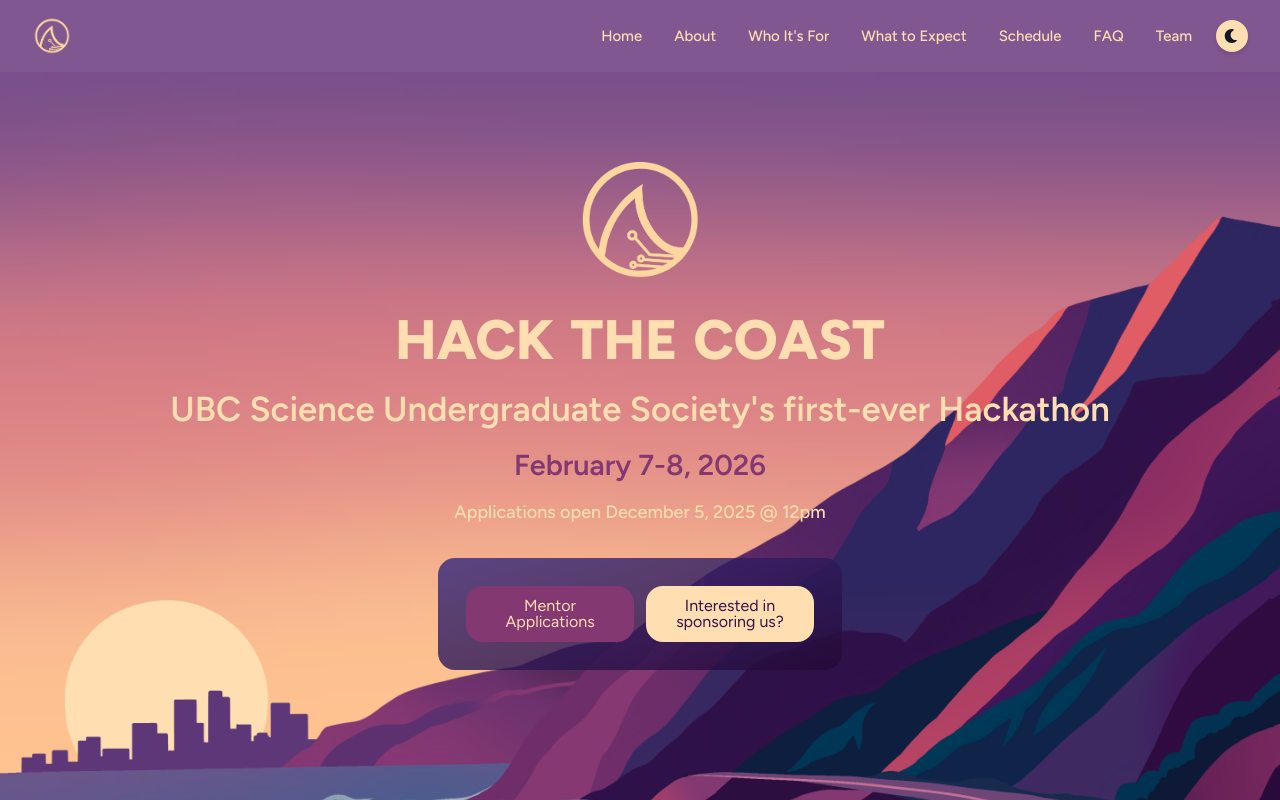
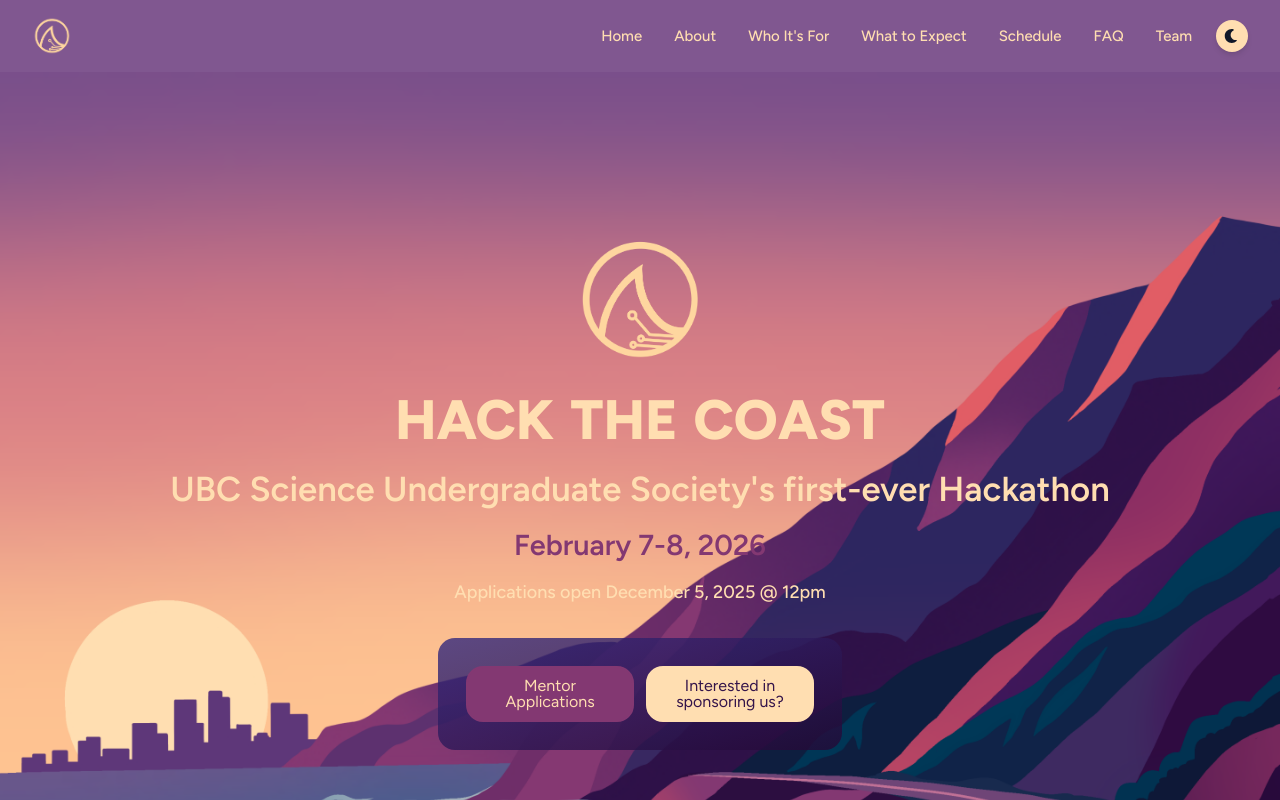
Before and after one commit to Science-Undergraduate-Society/hackathon-info-2026, a Next.js app in the folder sus-hacks-2026/: page / in a window 1280 px wide. Shown: the top 800 px of the page. Built offline with nearby package versions, Linux system fonts and the light colour scheme.

Commit message:
adjust size of distance b/w hero and nav

```diff
--- a/sus-hacks-2026/src/app/page.tsx
+++ b/sus-hacks-2026/src/app/page.tsx
@@ -106,7 +106,7 @@
         />
 
         {/* Content over image */}
-        <div className="absolute inset-0 z-10 flex flex-col items-center pt-20 max-md:justify-center max-md:pt-0 px-4 pb-24">
+        <div className="absolute inset-0 z-10 flex flex-col items-center pt-40 max-md:justify-center max-md:pt-0 px-4 pb-24">
           <img
             src={
               theme === "dark" ? "/images/dark-logo.png" : "/images/logo.png"
```
